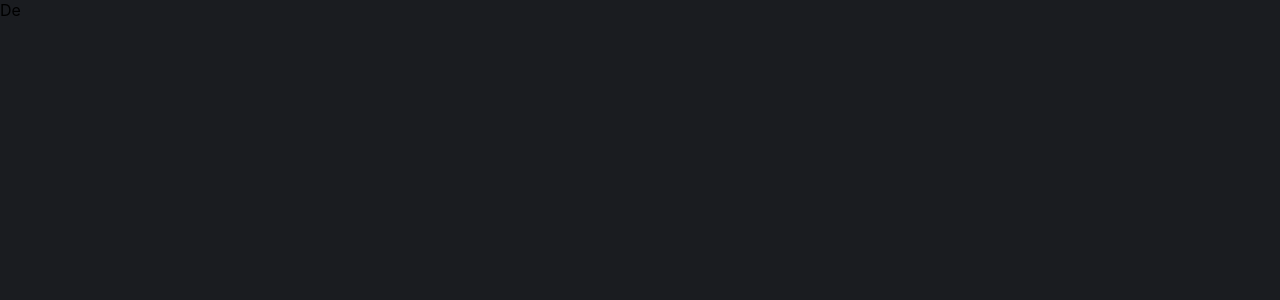
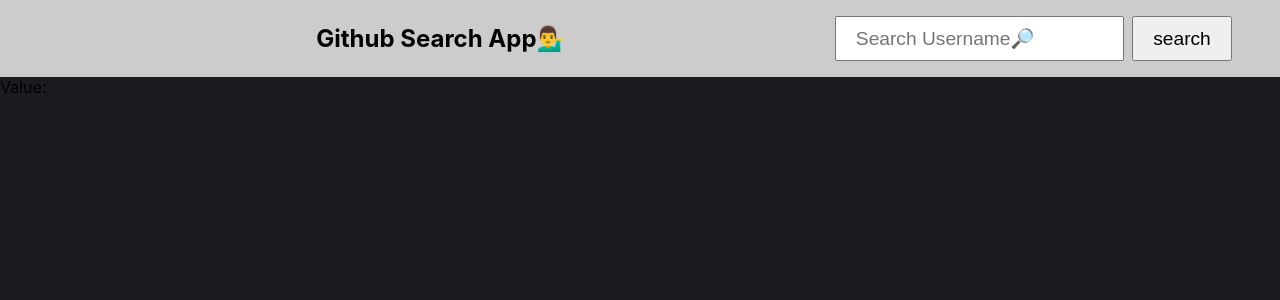
Before and after one commit to GabrielAbubakar/thrive-agric-app, a React (Create React App) app: page /DetailScreen in a window 1280 px wide. Shown: the top 300 px of the page. Built offline with nearby package versions, Linux system fonts and the light colour scheme.

Commit message:
random again

```diff
--- a/src/App.js
+++ b/src/App.js
@@ -1,99 +1,27 @@
-import React, { useEffect, useState } from 'react'
-import './App.css'
+import React, { useContext, useState } from 'react'
+import { BrowserRouter, Routes, Route } from "react-router-dom";
+import UserContext from './context/UserContext';
+import DetailScreen from "./DetailScreen"
+import Homescreen from './Homescreen';
 
 
 
 const App = () => {
 
-    const [input, setInput] = useState('')
-    const [items, setItems] = useState()
+    const [value, setValue] = useState()
+
+    return (
+        <BrowserRouter>
+
+            <UserContext.Provider value={{ value, setValue }}>
+                <Routes>
+                    <Route path="/" element={<Homescreen />} />
+                    <Route path="DetailScreen" element={<DetailScreen />} />
+                </Routes>
+            </UserContext.Provider>
 
 
-    const [org, setOrg] = useState('')
-    const [reposList, setReposList] = useState()
-
-
-    // const setItems = ({ name, login, followers, following, public_repos, avatar_url, organizations_url, location, repos_url }) => {
-    //     setName(name)
-    //     setLogin(login)
-    //     setFollowers(followers)
-    //     setFollowing(following)
-    //     setRepos(public_repos)
-    //     setAvatar(avatar_url)
-    //     setLocation(location)
-    //     setOrg(organizations_url)
-    //     setReposList(repos_url)
-
-    // }
-
-    function formSubmit(e) {
-        e.preventDefault();
-
-        fetch(`https://api.github.com/users/${input}`)
-            .then(res => res.json())
-            .then(data => {
-                console.log(data);
-                setItems(data)
-                // setName(data.name)
-                // setLogin(data.login)
-                // setLocation(data.location)
-                // setRepos(data.public_repos)
-                // setFollowers(data.followers)
-                // setFollowing(data.following)
-            })
-
-        fetch(`https://api.github.com/users/${input}/repos`)
-            .then(res => res.json())
-            .then(data => {
-                setReposList(data)
-            })
-    }
-
-    // useEffect(() => {
-    //     const itemData = localStorage.getItem("items")
-    //     // const repoData = localStorage.getItem("repos")
-    //     if (itemData) {
-    //         // setItems(JSON.parse(itemData))
-    //         // setReposList(JSON.parse(repoData))
-    //     } else {
-    //         return
-    //     }
-
-
-    // }, [])
-
-    // useEffect(() => {
-    //     localStorage.setItem("items", JSON.stringify(items))
-    //     localStorage.setItem("repos", JSON.stringify(reposList))
-    // }, [items, reposList])
-
-    return (
-        <div>
-            <nav className='navigation'>
-                <h1>Github Search App💁‍♂️</h1>
-
-                <form onSubmit={formSubmit}>
-                    <input type="text" placeholder='Search Username🔎' onChange={e => setInput(e.target.value)} value={input} />
-                </form>
-            </nav>
-
-            <div className="user-card">
-                {
-                    items && (
-                        <div>
-                            <p>Name: {items.name}</p>
-                            <ul>
-                                {
-                                    reposList && reposList.map((item, i) => (
-                                        <li key={i}>{item.name}</li>
-                                    ))
-                                }
-                            </ul>
-                        </div>
-                    )
-                }
-            </div>
-        </div>
+        </BrowserRouter>
     )
 }
 
--- a/src/DetailScreen.js
+++ b/src/DetailScreen.js
@@ -1,11 +1,72 @@
-import React from 'react'
+import React, { useContext, useEffect, useState } from 'react'
+import UserContext from './context/UserContext'
+import './App.css'
+
+
 
 const DetailScreen = () => {
+
+    const { value, setValue } = useContext(UserContext);
+
+    const [input, setInput] = useState('')
+    const [items, setItems] = useState()
+
+
+    const [org, setOrg] = useState('')
+    const [reposList, setReposList] = useState()
+
+    function formSubmit(e) {
+        e.preventDefault();
+
+        setValue(input)
+
+        fetch(`https://api.github.com/users/${input}`)
+            .then(res => res.json())
+            .then(data => {
+                console.log(data);
+                setItems(data)
+            })
+
+        fetch(`https://api.github.com/users/${input}/repos`)
+            .then(res => res.json())
+            .then(data => {
+                setReposList(data)
+            })
+    }
+
+
     return (
         <div>
-            DetailsScreen
+            <nav className='navigation'>
+                <h1>{value}</h1>
+                <h1>Github Search App💁‍♂️</h1>
+
+                <form onSubmit={formSubmit}>
+                    <input type="text" placeholder='Search Username🔎' onChange={e => setInput(e.target.value)} value={input} />
+                    <input type="button" value="search" />
+                </form>
+            </nav>
+
+            <p>Value: {value}</p>
+
+            <div className="user-card">
+                {
+                    items && (
+                        <div>
+                            <p>Name: {items.name}</p>
+                            <ul>
+                                {
+                                    reposList && reposList.map((item, i) => (
+                                        <li key={i}>{item.name}</li>
+                                    ))
+                                }
+                            </ul>
+                        </div>
+                    )
+                }
+            </div>
         </div>
     )
 }
 
-export default DetailScreen
+export default DetailScreen;
--- a/src/Homescreen.js
+++ b/src/Homescreen.js
@@ -12,14 +12,15 @@
             <form onSubmit={(e) => {
                 e.preventDefault();
                 setValue(input)
-                console.log(value);
             }}>
                 <h1>Github Search App</h1>
-                <input type="text" placeholder='Input your search' onChange={e => setInput(e.target.value)} />
-                <p>
-                    {value}
-                </p>
+                <input type="text" placeholder='Input your search' onChange={e => setInput(e.target.value)} value={input} />
+                <input type="submit" value="submit" />
             </form>
+
+            <p>
+                {value}
+            </p>
         </div>
     )
 }
--- a/src/context/UserContext.js
+++ b/src/context/UserContext.js
@@ -1,8 +1,6 @@
-import React from "react";
+import React, { createContext } from "react";
 
-const UserContext = React.createContext({
-    user: null,
-    setUser: () => { }
-});
+
+const UserContext = createContext(null)
 
 export default UserContext;
--- a/src/index.js
+++ b/src/index.js
@@ -7,12 +7,7 @@
 import reportWebVitals from './reportWebVitals';
 
 ReactDOM.render(
-  <BrowserRouter>
-    <Routes>
-      <Route path="/" element={<App />} />
-      <Route path="/DetailScreen" element={<DetailScreen />} />
-    </Routes>
-  </BrowserRouter>,
+  <App />,
   document.getElementById('root')
 );
 
```
